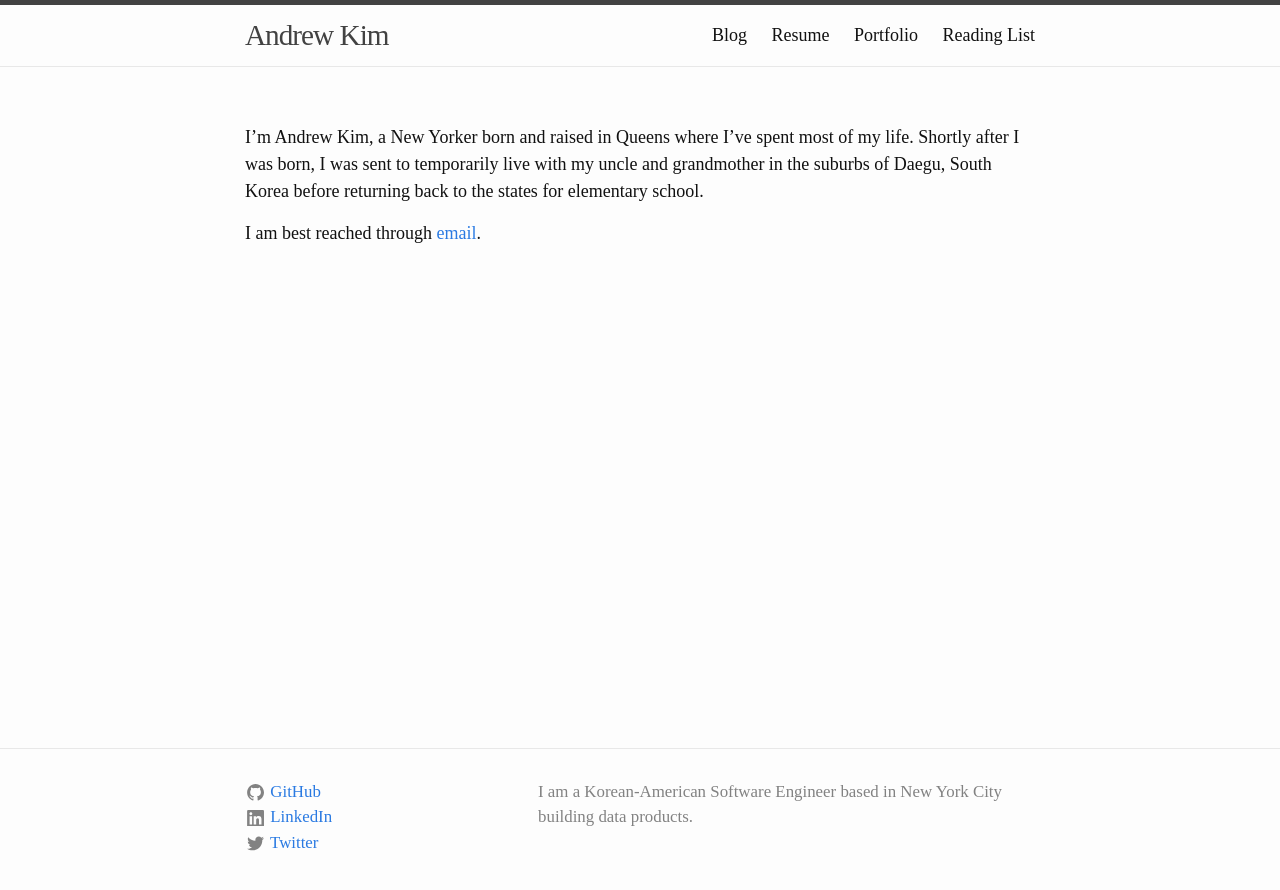
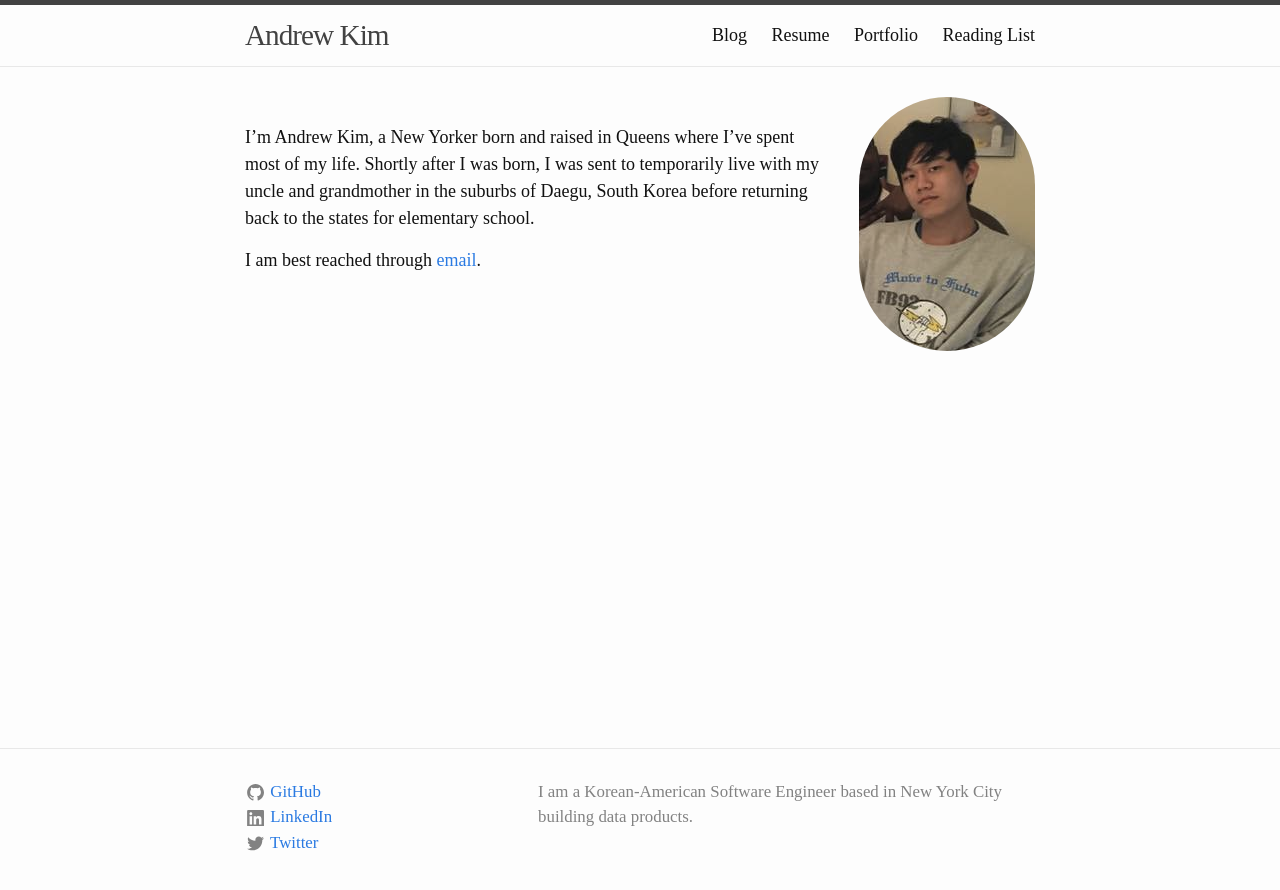
Before and after one commit to andrewwkimm/andrewwkimm.github.io, a Jekyll site: the page built from index.md, in a window 1280 px wide. Shown: the top 890 px of the page. Built offline with Jekyll 4.4.1, drawn with Linux system fonts in a browser that asks for light colours.

Commit message:
Add profile picture to homepage

```diff
--- a/_layouts/home.html
+++ b/_layouts/home.html
@@ -8,7 +8,7 @@
   {%- endif -%}
 
 <!-- Adds picture to index -->
-<!-- <img alt="Andrew Kim" src="/assets/p1.JPG" style="float: right; max-width: 33%; margin: 0 0 1em 2em; border-radius: 999px"> -->
+<img alt="Andrew Kim" src="/assets/profile_picture.png" style="float: right; max-width: 25%; margin: 0 0 1em 2em; border-radius: 999px">
 
   {{ content }}
 </div>
```
Also changed, not shown: assets/profile_picture.png (added).
